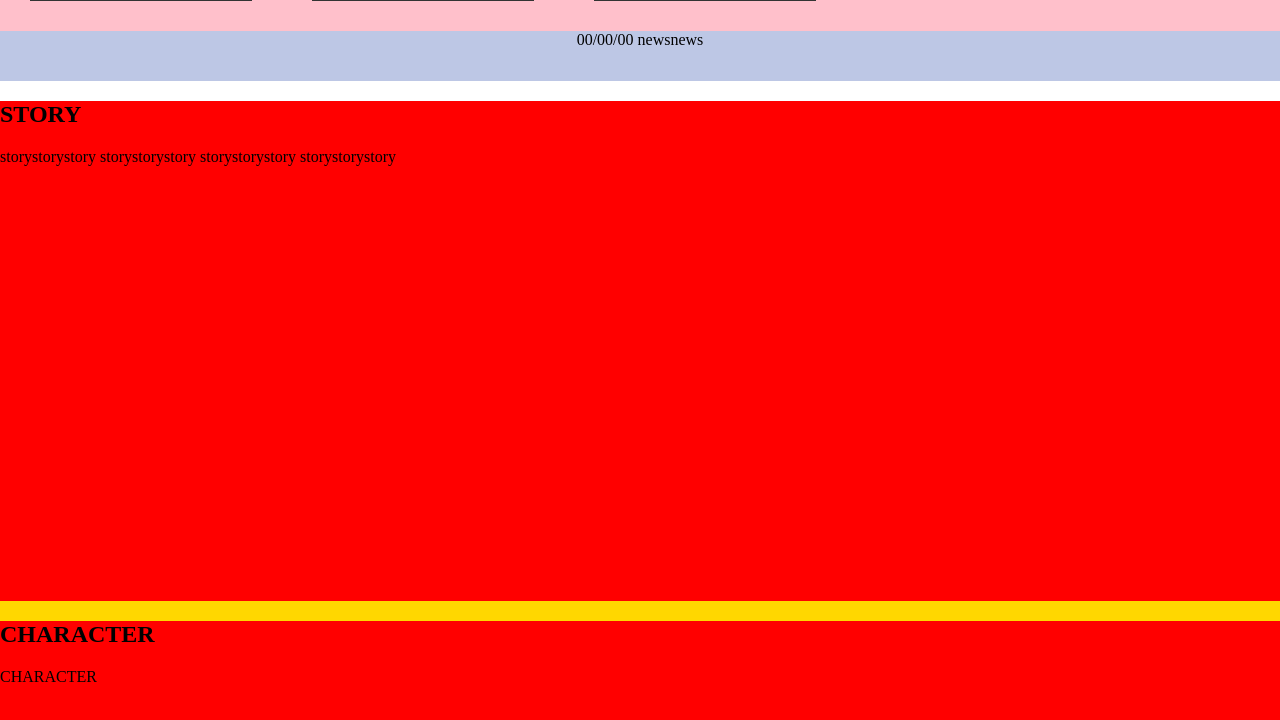
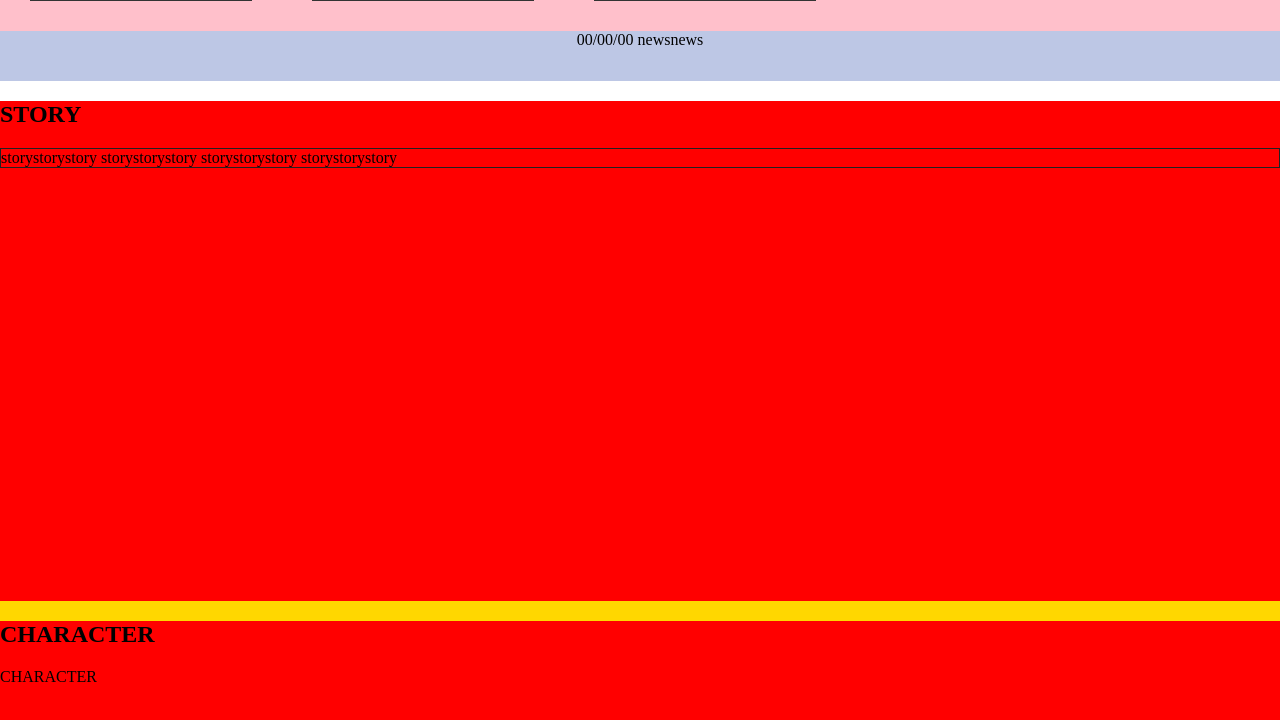
Before and after one commit to COROCOBUQUEST/quest, a plain HTML site: page index.html in a window 1280 px wide. Shown: the part 945-1665 px from the top of the page. Drawn offline with nearby package versions, Linux system fonts and the light colour scheme; a web font is replaced by a local one.

Commit message:
css途中

```diff
--- a/index.html
+++ b/index.html
@@ -60,8 +60,8 @@
 		</header>
 		<div class="maincontent">
 			<div id="boxA" class="story maininner">
-				<h2 class="sth">STORY</h2>
-				<p >storystorystory
+				<h2 class="st-h">STORY</h2>
+				<p class="st-p">storystorystory
 				storystorystory
 				storystorystory
 				storystorystory</p>
--- a/style.css
+++ b/style.css
@@ -137,6 +137,12 @@ nav ul li a {
 	background-color: red;
 }
 
+.st-p {
+
+	border: solid 1px #222;
+
+}
+
 /******CHARACTER*******/
 .maininner:nth-child(2) {
 	width: 100%;
```
